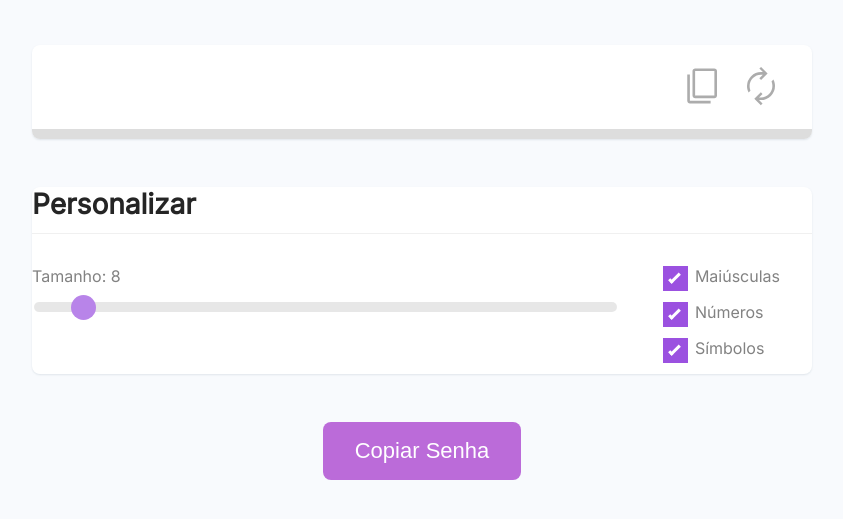
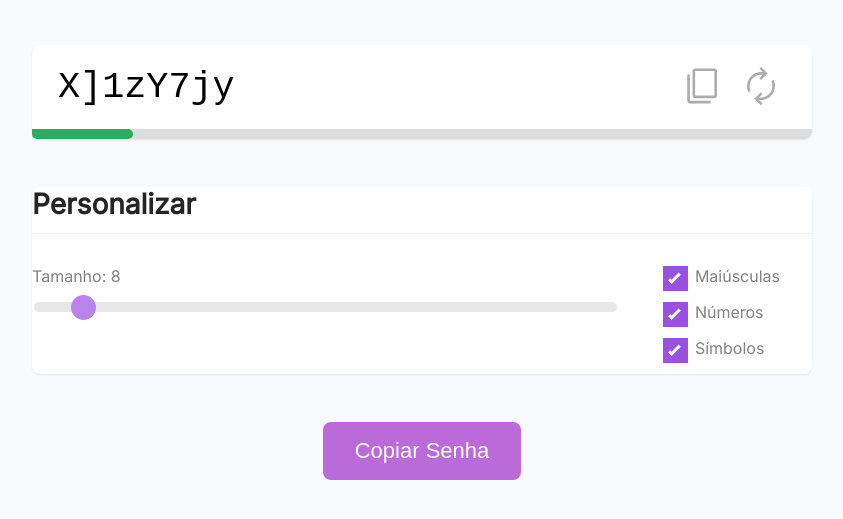
Before and after one commit to Al1atus/gerador-de-senhas, a plain HTML site: page index.html in a window 1280 px wide. Shown: the part 119-638 px from the top of the page, without its empty margins (218-1061 px from the left). Drawn offline with Linux system fonts and the light colour scheme.

Commit message:
salvando

```diff
--- a/index.html
+++ b/index.html
@@ -21,11 +21,11 @@
                 </div>
                 <div class="actions">
                     <button class="copy2" onclick="copy()"><img src="./copy.svg" alt="copy2" width="42px"></button>
-                    <button class="refresh"><img src="./renew.svg" alt="refresh" width="42px"></button>
+                    <button onclick="generatePassword()" class="refresh"><img src="./renew.svg" alt="refresh" width="42px"></button>
                 </div>
             </div>
             <div class="securyti-indicator" >
-                <div id="securyti-indicator-bar" class="bar" style="width: 90%;"></div>
+                <div id="securyti-indicator-bar" class="bar safe" style="width: 100%;"></div>
             </div>
 
         </section>
--- a/script.js
+++ b/script.js
@@ -6,6 +6,8 @@ const upperCaseEl = document.querySelector("#uppercase-check")
 const numberCaseEl = document.querySelector("#number-check")
 
 const symbolCaseEl = document.querySelector("#symbol-check")
+
+const securityIndicatorBarEl = document.querySelector("#securyti-indicator-bar")
 
 
 function generatePassword(){
@@ -37,10 +39,14 @@ function generatePassword(){
 
     inputEl.value = password
 
+    calculateQuality()
 }
 
-function calculateQuality {
+function calculateQuality() {
 
+
+    const percent =  Math.round((passwordLength / 64) * 100)
+    securityIndicatorBarEl.style.width = `${percent}%`
 }
 
 function copy(){
```
